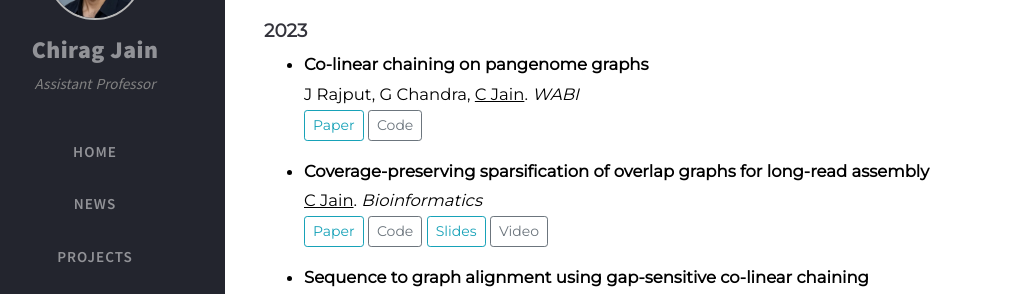
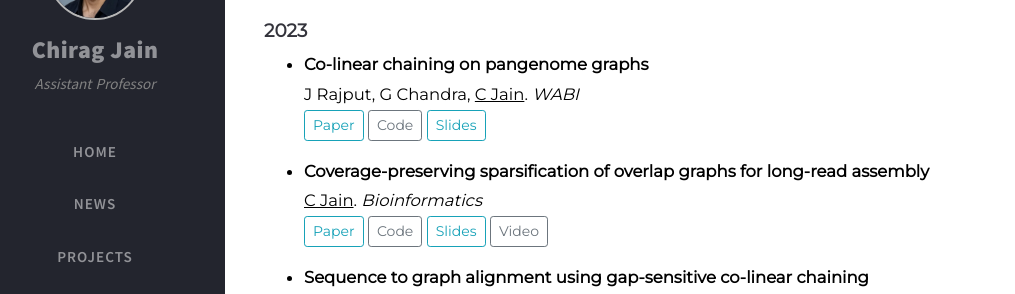
Before and after one commit to at-cg/at-cg.github.io, a Jekyll site: the page built from tabs/publications.md, in a window 1280 px wide and 900 px high. Shown: the part 124-418 px from the top of the window, without its empty margins (35-1050 px from the left). Built offline with Jekyll 4.4.1, drawn with Linux system fonts in a browser that asks for light colours; nearby versions of some CDN libraries; comment, search, counter and statistics services are not loaded.

Commit message:
Update publications.md

```diff
--- a/tabs/publications.md
+++ b/tabs/publications.md
@@ -31,6 +31,9 @@ J Rajput, G Chandra, <u>C Jain</u>. _WABI_
 </button>
 <button type="button" class="btn btn-outline-secondary btn-sm">
 <a href="https://github.com/at-cg/PanAligner" style="all: unset; color: inherit">Code</a>
+</button>
+<button type="button" class="btn btn-outline-info btn-sm">
+<a href="https://drive.google.com/file/d/1vk-2eqoBpQspytp-8C3eWSAc-2nZwCsF/view?usp=share_link" style="all: unset; color: inherit">Slides</a>
 </button>
 
 * **Coverage-preserving sparsification of overlap graphs for long-read assembly** <br>
```
